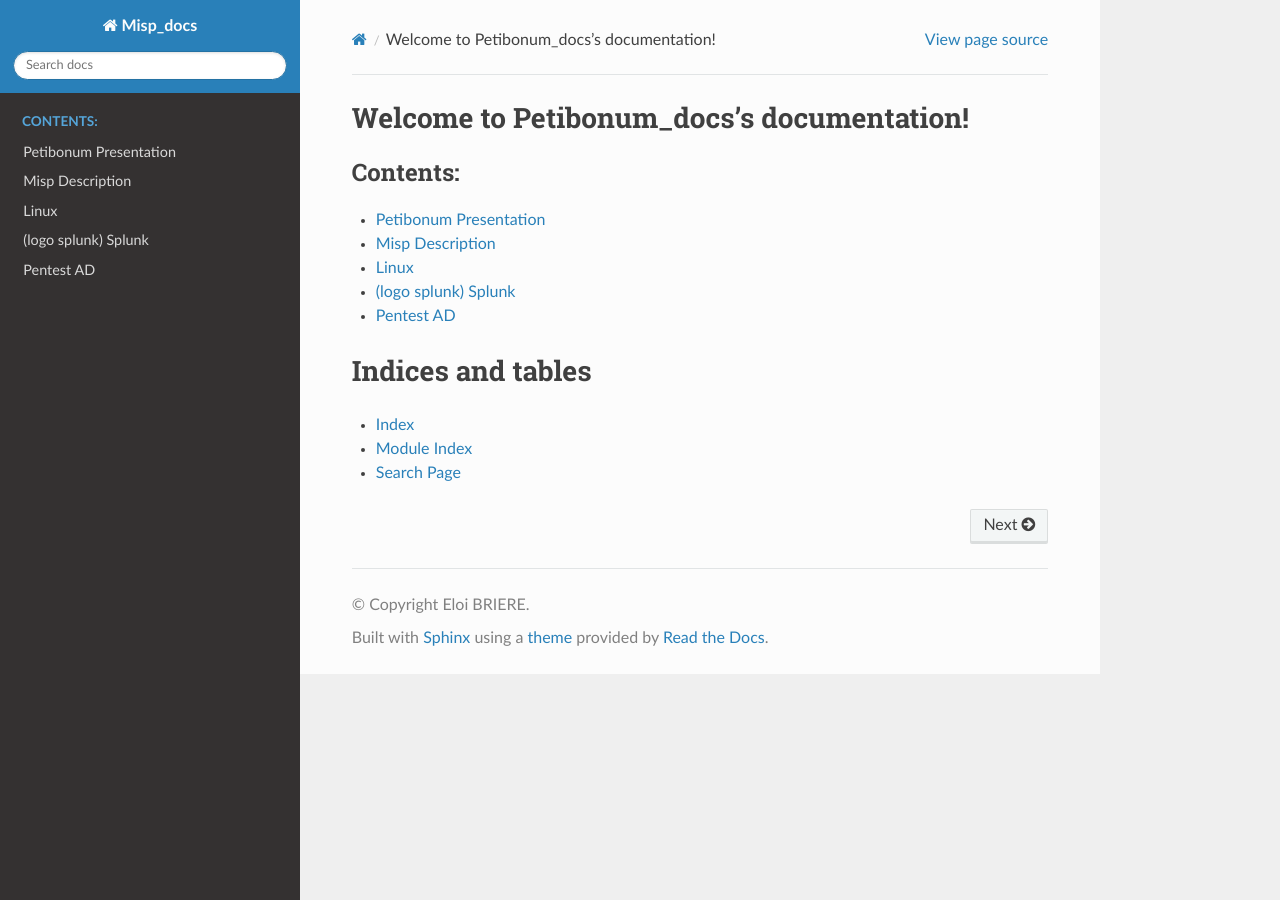
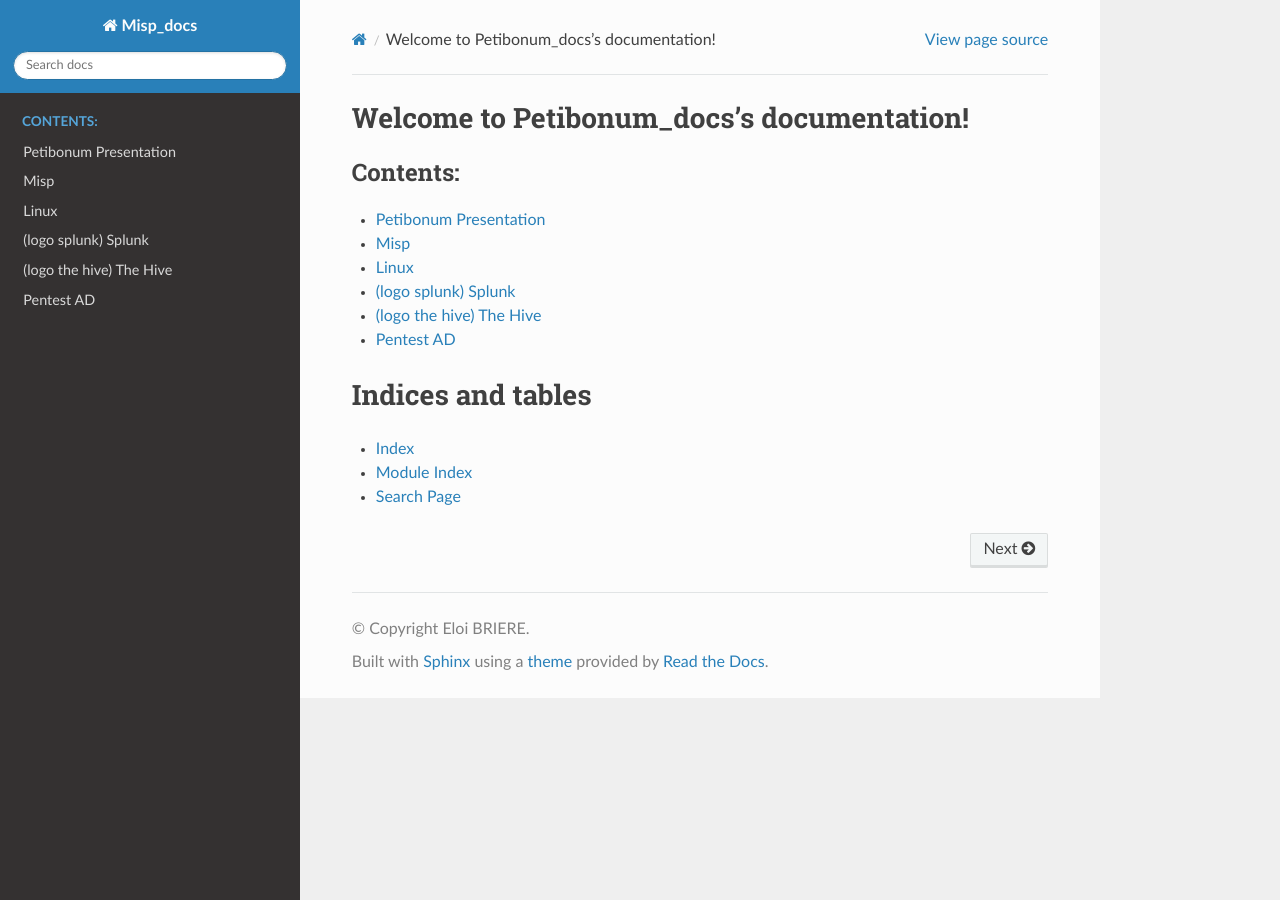
Before and after one commit to Iole-Bri/misp_docs_2, a Sphinx documentation site: the page built from docs/source/index.rst, in a window 1280 px wide. Built offline with Sphinx 7.4.7 and the Read the Docs theme 2.0.0, drawn with Linux system fonts in a browser that asks for light colours.

Commit message:
add thehive.md + modif misp.md index.rst

```diff
--- a/docs/source/index.rst
+++ b/docs/source/index.rst
@@ -14,6 +14,7 @@
    src/misp.md
    src/linux.md
    src/splunk.md
+   src/thehive.md
    src/pentest_AD.md
 
 
--- a/docs/source/src/misp.md
+++ b/docs/source/src/misp.md
@@ -1,4 +1,4 @@
-# ![](img/misp_25.png) Misp Description
+# ![](img/misp_25.png) Misp
 ## Misp Vagrant
 ### 1 - Création d'un user _misp_
 
--- /dev/null
+++ b/docs/source/src/thehive.md
@@ -0,0 +1 @@
+# (logo the hive) The Hive
```
